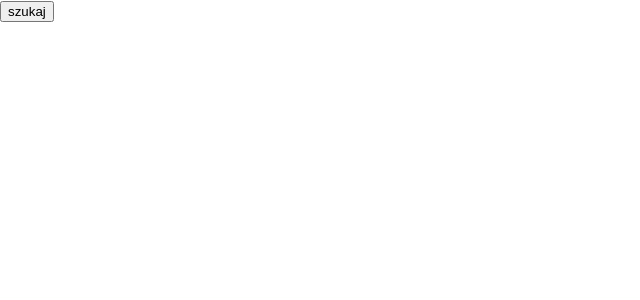
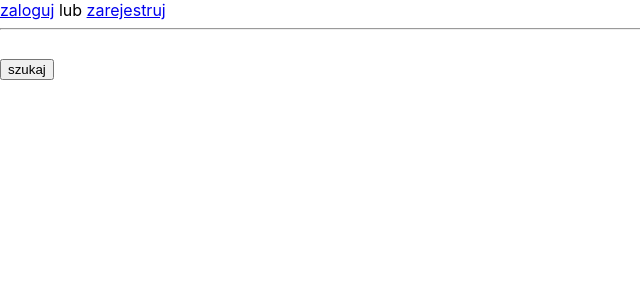
Before and after one commit to Pawci0/IO, a React (Create React App) app in the folder frontend/frontend-website/: page /search in a window 1280 px wide. Shown: the top 300 px of the page, without its empty margins (0-640 px from the left). Built offline with nearby package versions, Linux system fonts and the light colour scheme.

Commit message:
linked register, login, search and product view

```diff
--- /dev/null
+++ b/frontend/frontend-website/src/components/common/Pasek.js
@@ -0,0 +1,46 @@
+import React, { Component } from 'react';
+import { connect } from 'react-redux'
+
+class Pasek extends Component {
+
+  constructor(props) {
+    super(props);
+  }
+
+  render() {
+    return (
+      <div>
+          {
+          !this.props.user &&
+          <div>
+          <span>
+            <a href="/login">zaloguj</a>
+          </span>
+          <span> lub </span>
+          <span>
+            <a href="/register">zarejestruj</a>
+          </span>
+          </div>
+          }
+          {
+          this.props.user &&
+          <div>
+          <span>
+            <a href="/search">wyloguj </a>
+          </span>
+          </div>
+          }
+          <hr></hr>
+          <br></br>
+      </div>
+    );
+  }
+};
+
+const mapStateToProps = (state) => ({
+    user: state.user,
+  })
+
+  export default connect(
+    mapStateToProps,
+  )(Pasek)
--- a/frontend/frontend-website/src/components/front1/containers/ProductViewContainer.js
+++ b/frontend/frontend-website/src/components/front1/containers/ProductViewContainer.js
@@ -63,6 +63,10 @@ class ProductViewContainer extends Component {
             </div>
           }
         </div>
+        <div>
+          <br></br>
+          <a href="/search">powrót do szukajki</a>
+        </div>
       </div>
     );
   }
--- a/frontend/frontend-website/src/components/front1/containers/SearchContainer.js
+++ b/frontend/frontend-website/src/components/front1/containers/SearchContainer.js
@@ -4,12 +4,14 @@ import { connect } from 'react-redux'
 import { getProductsUsers } from '../../../actions/SearchPageActions'
 import { bindActionCreators } from 'redux'
 import ProductIcon from '../ProductIcon';
+import Pasek from '../../common/Pasek';
 
 class SearchContainer extends Component {
   render() {
 
     return (
       <div>
+        <Pasek />
         <button onClick={this.props.getProductsUsers}>szukaj</button>
         <div>
           {this.props.products.map((value) => (
--- a/frontend/frontend-website/src/components/front2/containers/LoginPageContainer.js
+++ b/frontend/frontend-website/src/components/front2/containers/LoginPageContainer.js
@@ -64,6 +64,8 @@ class LoginPageContainer extends React.Component {
                         <Link to="/register" className="btn btn-link">Register</Link>
                     </div>
                 </form>
+                <br></br>
+                <a href="/search">szukajka </a>
             </div>
         );
     }
--- a/frontend/frontend-website/src/components/front2/containers/RegisterViewContainer.js
+++ b/frontend/frontend-website/src/components/front2/containers/RegisterViewContainer.js
@@ -93,6 +93,8 @@ class RegisterViewContainer extends React.Component {
                         <Link to="/login" className="btn btn-link">Cancel</Link>
                     </div>
                 </form>
+                <br></br>
+                <a href="/search">szukajka </a>
             </div>
         );
     }
```
